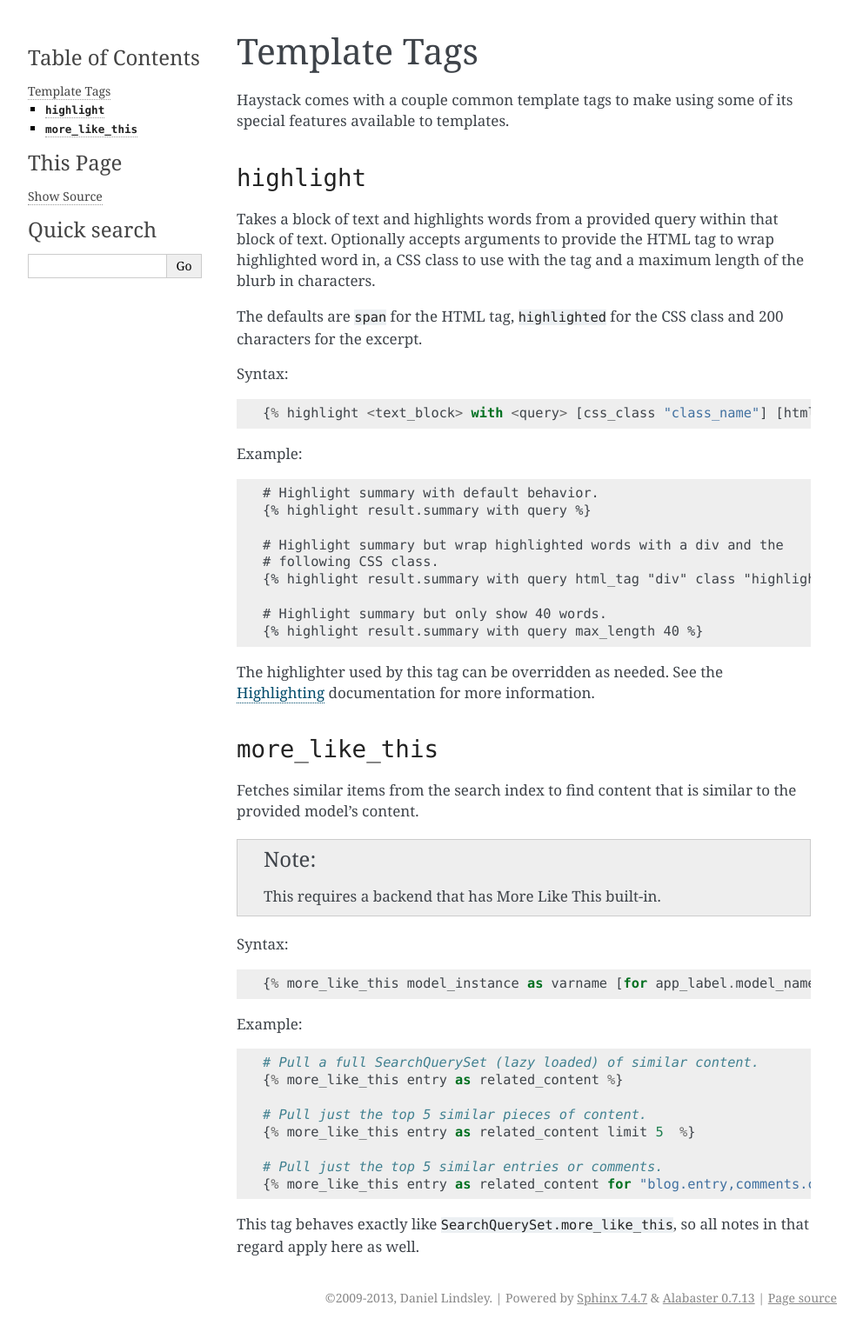
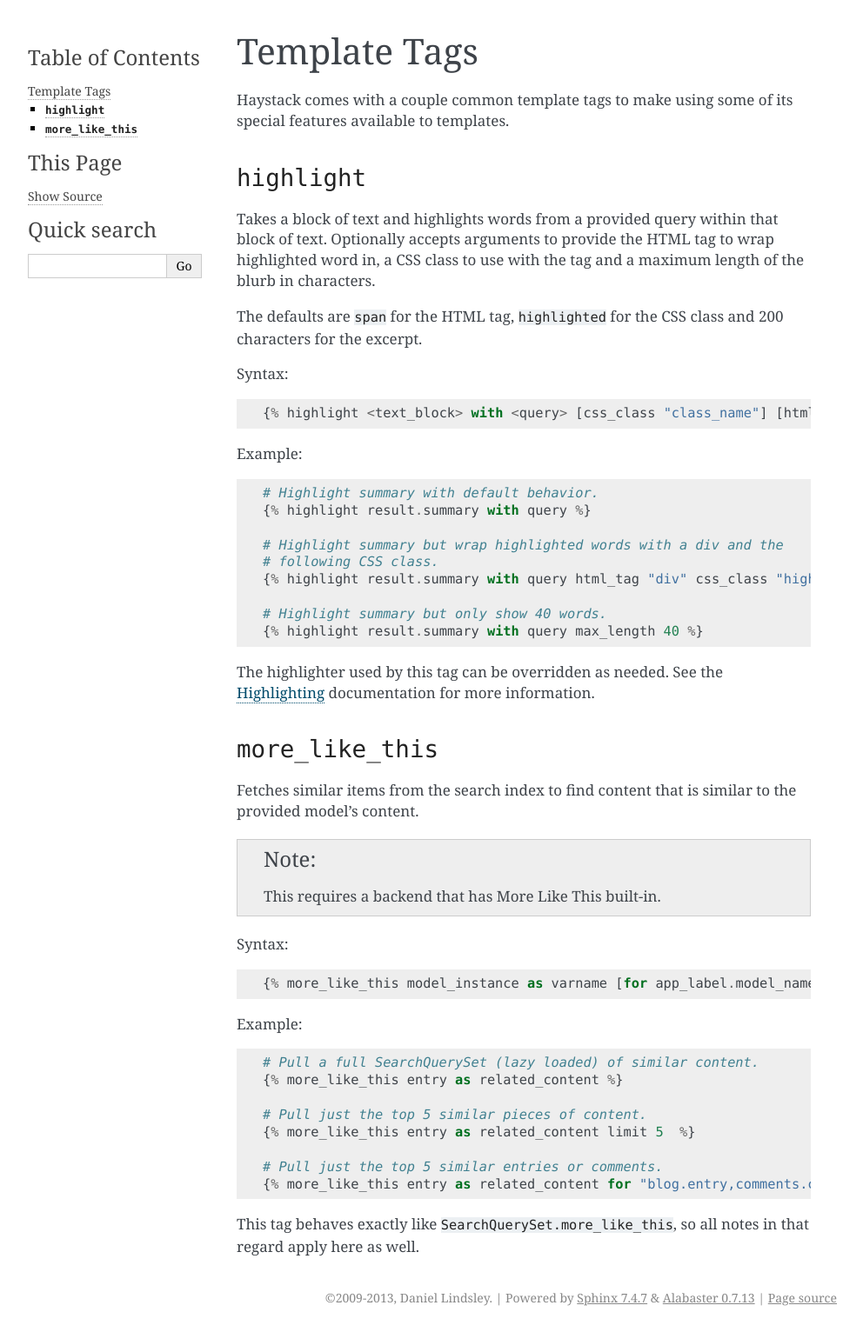
Before and after one commit to django-haystack/django-haystack, a Sphinx documentation site: the page built from docs/templatetags.rst, in a window 1280 px wide. Shown: the whole page at 87% size, without its empty margins (148-1140 px from the left). Built offline with Sphinx 7.4.7, drawn with Linux system fonts in a browser that asks for light colours.

Commit message:
Fixed typo in example
It should be `css_class` in the template tag example instead of just `class`. (It is mentioned correctly in the syntax line earlier).

```diff
--- a/docs/templatetags.rst
+++ b/docs/templatetags.rst
@@ -30,7 +30,7 @@
 
     # Highlight summary but wrap highlighted words with a div and the
     # following CSS class.
-    {% highlight result.summary with query html_tag "div" class "highlight_me_please" %}
+    {% highlight result.summary with query html_tag "div" css_class "highlight_me_please" %}
 
     # Highlight summary but only show 40 words.
     {% highlight result.summary with query max_length 40 %}
```
